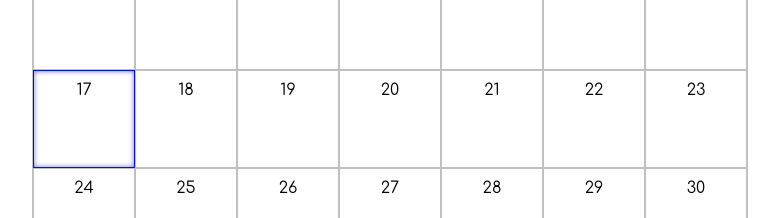
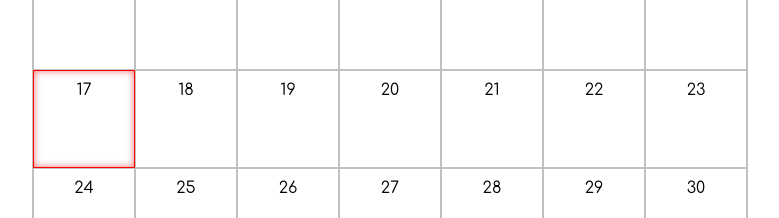
Before and after one commit to Helena-herasymiuk/calender, a React (Create React App) app: page / in a window 1280 px wide. Shown: the part 373-591 px from the top of the page, without its empty margins (250-1029 px from the left). Built offline with nearby package versions, Linux system fonts and the light colour scheme.

Commit message:
fixed event list

```diff
--- a/package.json
+++ b/package.json
@@ -2,6 +2,7 @@
   "name": "calender",
   "version": "0.1.0",
   "private": true,
+  "homepage": "https://helena-herasymiuk.github.io/calender",
   "dependencies": {
     "react": "^16.8.6",
     "react-dom": "^16.8.6",
@@ -11,7 +12,9 @@
     "start": "react-scripts start",
     "build": "react-scripts build",
     "test": "react-scripts test",
-    "eject": "react-scripts eject"
+    "eject": "react-scripts eject",
+    "predeploy":"npm run build",
+    "deploy":"gh-pages -d build"
   },
   "eslintConfig": {
     "extends": "react-app"
--- a/src/App.css
+++ b/src/App.css
@@ -45,10 +45,14 @@
   padding-top: 10px;
 }
 
-.today,
 .selected {
   border: 1px solid rgb(0,19,217);
-  box-shadow: inset 0 0 5px rgb(0,19,217,0.6)
+  box-shadow: inset 0 0 7px rgb(0,19,217,0.6)
+}
+
+.today {
+  border: 1px solid red;
+  box-shadow: inset 0 0 7px rgb(233,21,26,0.6)
 }
 
 .events {
@@ -103,7 +107,7 @@
 input[type='text'] {
   margin: 5px 5px 15px;
   padding: 5px;
-  width: 100%;
+  width: 90%;
   background-color: white;
   border: 1px solid silver;
   border-radius: 4px;
--- a/src/components/Calender.js
+++ b/src/components/Calender.js
@@ -12,13 +12,12 @@ class Calender extends React.Component {
       month: this.props.month,
       year: this.props.year,
       selectedDate: '',
-      selectedMonth: '',
-      selectedYear: '',
       modal: false
-    }
+    };
 		this.date = new Date(this.state.year, this.state.month, 1);
     this.inputs=[];
     this.input="";
+    this.events={}
 	}
 
   getDays(){
@@ -40,7 +39,7 @@ class Calender extends React.Component {
         selectedDate: event.target.firstChild.data
     })
     if(this.state.selectedDate!=event.target.firstChild.data){
-      this.inputs = [];
+      this.inputs = this.events[event.target.firstChild.data+"."+this.state.month+"."+this.state.year] || [];
     }
     } else if(event.target.parentNode.classList.contains("calender__date")){
       [...event.target.parentNode.parentNode.children].forEach((item)=>{
@@ -51,12 +50,8 @@ class Calender extends React.Component {
       })
     }
     this.setState({
-      modal: 'open',
-      selectedYear: this.state.year,
-      selectedMonth: this.state.month
+      modal: 'open'
     })
-
-    console.log(this.state.selectedDate)
   }
 
   handlePreviousM =()=>{
@@ -74,7 +69,6 @@ class Calender extends React.Component {
     })
     this.date.setMonth(this.state.month-1);
     this.dates = {};
-    this.inputs= []
   }
 
   handleNextM =()=>{
@@ -90,7 +84,6 @@ class Calender extends React.Component {
       return {month: nextMonth}
     })
     this.dates = {};
-    this.inputs = []
   }
 
   handleToday=()=>{
@@ -119,6 +112,8 @@ class Calender extends React.Component {
       modal: false
     })
     this.inputs.push(this.input);
+    this.events[this.state.selectedDate+"."+this.state.month+"."+this.state.year] = this.inputs;
+    console.log(this.events)
   }
 
   render(){
@@ -141,7 +136,7 @@ class Calender extends React.Component {
                     inputVal={this.inputVal}/>}
             <div className="calender__dates">
 
-              <Dates date={this.date}
+             <Dates  date={this.date}
                      todayD={this.props.date}
                      month={this.state.month}
                      dates={this.dates}
@@ -149,11 +144,11 @@ class Calender extends React.Component {
                      year={this.state.year}
                      todayYear={this.props.year}
                      selectedDate={this.state.selectedDate}
-                     event={this.inputs}
+                     events={this.events}
                      handleSelectDate={this.handleSelectDate}
-                     selectedYear= {this.state.year}
-                     selectedMonth= {this.state.month}
+                     select = {this.state.month+this.state.year}
                />
+
             </div>
         	</div>
         </div>
--- a/src/components/Dates.js
+++ b/src/components/Dates.js
@@ -1,53 +1,66 @@
 import React from 'react';
 
 
-function Dates(props) {
-    if (props.date.getDay() == 0) {
-      for (let i = 6; i > props.date.getDay(); i--) {
-        props.dates[ "1" + i + 1 ]=[" ", " "];
+class Dates extends React.Component {
+  constructor(props){
+    super(props);
+    this.state = {
+      events: this.props.events
+    }
+  }
+
+  getDates = ()=>{
+    const {date, dates,  month, year, selectedDate} = this.props;
+          console.log(this.state.events[selectedDate+"."+month+"."+year] + " props")
+    if (date.getDay() == 0) {
+      for (let i = 6; i > date.getDay(); i--) {
+        dates[ "1" +"."+ i +"."+ 1 ]=[" ", " "];
       }} else {
-    for (let i = 1; i < props.date.getDay(); i++) {
-        props.dates[ "1" + i + 1 ]=[" ", " "];
+    for (let i = 1; i < date.getDay(); i++) {
+        dates[ "1" +"."+ i+"."+ 1 ]=[" ", " "];
       }
     }
-    while (String(props.date.getMonth()) == props.month) {
-        props.dates["2" + props.date.getDate() + 1]=[props.date.getDate(),[]];
-        props.date.setDate(+props.date.getDate() + 1);
+    while (String(date.getMonth()) == month) {
+      let day = date.getDate()+"."+month+"."+year;
+      dates[day] = [date.getDate(), this.state.events[day]];
+      date.setDate(+date.getDate() + 1);
     }
 
-    if (props.date.getDay() == 0){
-      props.dates["400" + 1 ]=[" ", " "];
-    } else if (props.date.getDay() != 1) {
-      for (let i = props.date.getDay(); i < 8; i++) {
-        props.dates["40"+ i + 1]=[" ", " "];
-        console.log(props.date.getDay())
+    if (date.getDay() == 0){
+      dates["40.00.0001"]=[" ", " "];
+    } else if (date.getDay() != 1) {
+      for (let i = date.getDay(); i < 8; i++) {
+        dates["40.00.0"+ i + 1]=[" ", " "];
       }}
 
-    Object.entries(props.dates).map(([day, event])=>{
-      if(props.selectedDate == event[0]
-        // &&   props.selectedYear == props.year &&
-        // props.selectedMonth == props.month
-        ){
-        return event[1] = props.event.map((item, i) =><p key={item + i}>{item}</p>)
-        }
-})
+      // this.setState({
+      //   dates: dates
+      // })
+    Object.entries(dates).map(([day, event])=>{
+      if(selectedDate == event[0] && this.state.events[selectedDate+"."+month+"."+year]){
+        event[1] = this.state.events[event[0]+"."+month+"."+year]
+      }
+      })
 
-    console.log(props.dates)
+    return dates;
 
-    return (<>{Object.entries(props.dates).sort((a, b) => a[0] - b[0]).map(([day, event], i)=>{
+  }
+
+  render(){
+    return (<>{Object.entries(this.getDates()).sort((a, b) => a[0] - b[0]).map(([day, event], i)=>{
         return(
-        <div className={(event[0] == props.todayD &&
-                        props.todayMonth == props.month &&
-                        props.todayYear == props.year )?("calender__date today"):("calender__date")}
-              key={props.month + day + String(props.date.getDay()) + i}
-              onClick={props.handleSelectDate}>
+        <div className={(event[0] == this.props.todayD &&
+                        this.props.todayMonth == this.props.month &&
+                        this.props.todayYear == this.props.year )?("calender__date today"):("calender__date")}
+              key={this.props.month + day + String(this.props.date.getDay()) + i}
+              onClick={this.props.handleSelectDate}>
           {event[0]}
           <div className="events">
-             {event[1]}
+           {Array.isArray(event[1])?event[1].map((item, i) =><p key={item + i}>{item}</p>):""}
           </div>
         </div>
     )})}</>)
-
+ }
 }
 
 export default Dates;
--- a/src/components/Modal.js
+++ b/src/components/Modal.js
@@ -7,7 +7,9 @@ function Modal(props) {
         <label>
         	Name of event
        	 <input type='text' placeholder='event'
-       	 				onChange={props.inputVal}></input>
+       	 				onChange={props.inputVal}
+                autoFocus>
+         </input>
         </label>
 	    <div className='modal__btns'>
         <button className="modal__btn"
```
